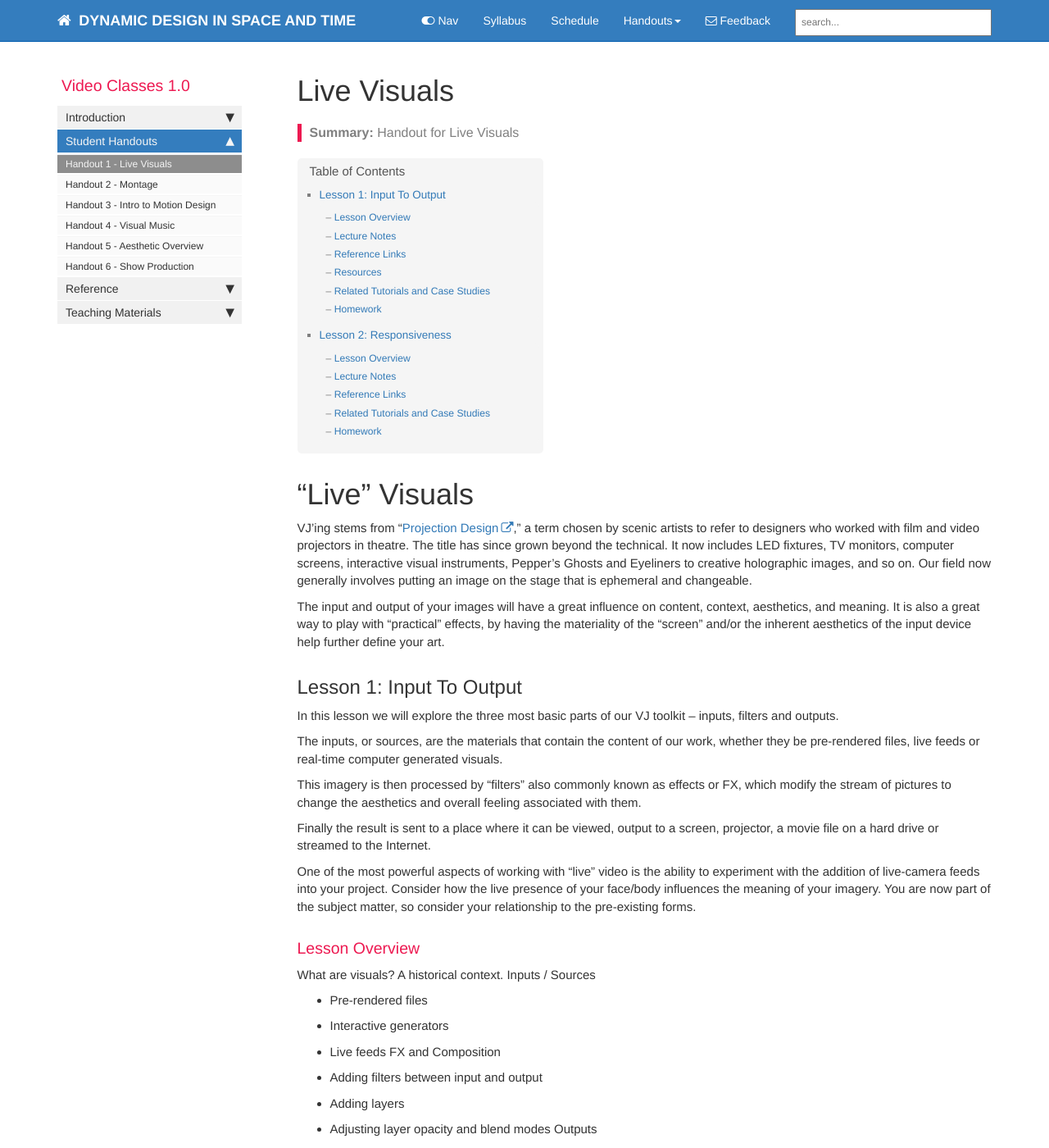
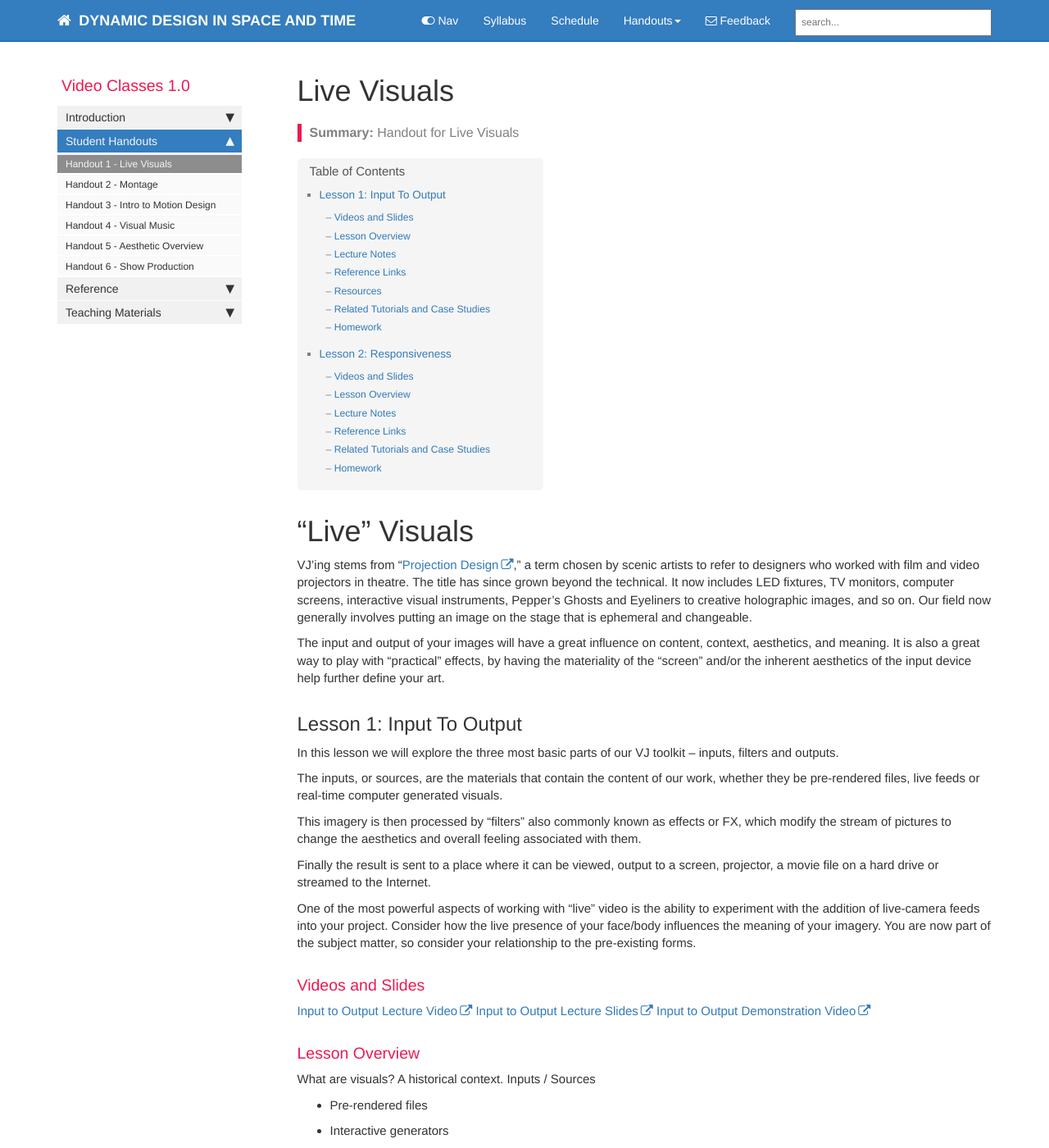
Before and after one commit to Vidvox/vvedu, a Jekyll site: the page built from pages/handouts/handout_module_1.md, in a window 1280 px wide and 1400 px high. Shown: the whole window at 82% size. Built offline with Jekyll 4.4.1, drawn with Linux system fonts in a browser that asks for light colours; nearby versions of some CDN libraries; comment, search, counter and statistics services are not loaded; some of the changed text lies outside the part shown.

Commit message:
Added M1-L2 videos

```diff
--- a/pages/handouts/handout_module_1.md
+++ b/pages/handouts/handout_module_1.md
@@ -27,6 +27,12 @@ Finally the result is sent to a place where it can be viewed, output to a screen
 
 One of the most powerful aspects of working with “live” video is the ability to experiment with the addition of live-camera feeds into your project. Consider how the live presence of your face/body influences the meaning of your imagery. You are now part of the subject matter, so consider your relationship to the pre-existing forms.
 
+### Videos and Slides
+
+[Input to Output Lecture Video](https://vimeo.com/289316023)
+[Input to Output Lecture Slides](https://docs.google.com/presentation/d/12Arx326oMkRXVu9xjnftlviyvkbhXMy1qJ31yW3yVuc)
+[Input to Output Demonstration Video](https://vimeo.com/289319159)
+
 ### Lesson Overview
 
 What are visuals? A historical context.
@@ -123,6 +127,12 @@ The presence of real-time effects and audio-responsive imagery increases the syn
 
 This week, we will explore interactive concepts that extend the moving image beyond the timeline to real-time interactive expression, using data mappings from physical interfaces such as keyboards, MIDI, OSC and DMX lighting boards.
 
+### Videos and Slides
+
+[Responsiveness Lecture Video](https://vimeo.com/290539286)
+[Responsiveness Lecture Slides](https://docs.google.com/presentation/d/1Dd04BLD53DW9HhfK7iyAmnumrnaLyUA8HimJAjkzSrY)
+[Responsiveness Demonstration Video](https://vimeo.com/290573189)
+
 ### Lesson Overview
 
 * What is responsiveness?
```
Also changed, not shown: other parts of pages/handouts/handout_module_1.md (+1 -4 lines), pages/reference/ref_downloads.md (+4 -0 lines), pages/teaching/teaching_module_1.md (+6 -0 lines).
